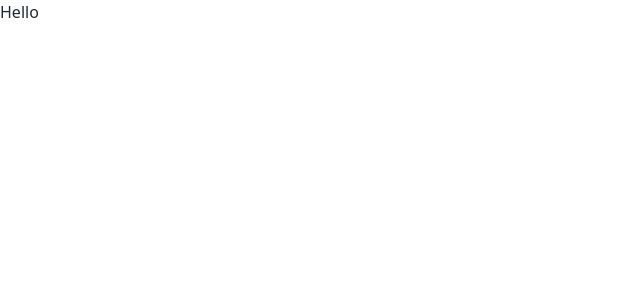
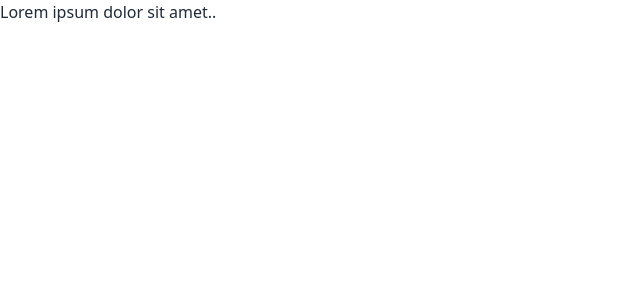
Before and after one commit to abid365/launchCalender, a React (Vite) app: page /login in a window 1280 px wide. Shown: the top 300 px of the page, without its empty margins (0-640 px from the left). Built offline with nearby package versions, Linux system fonts and the light colour scheme.

Commit message:
Redux toolkit setup done branch lanju

```diff
--- a/src/Pages/LoginPage/LoginPage.jsx
+++ b/src/Pages/LoginPage/LoginPage.jsx
@@ -0,0 +1,11 @@
+import React from 'react';
+
+const LoginPage = () => {
+    return (
+        <div>
+            <p>Lorem ipsum dolor sit amet..</p>
+        </div>
+    );
+};
+
+export default LoginPage;
```
Also changed, not shown: src/Routes/Routes.jsx (+6 -7 lines).
